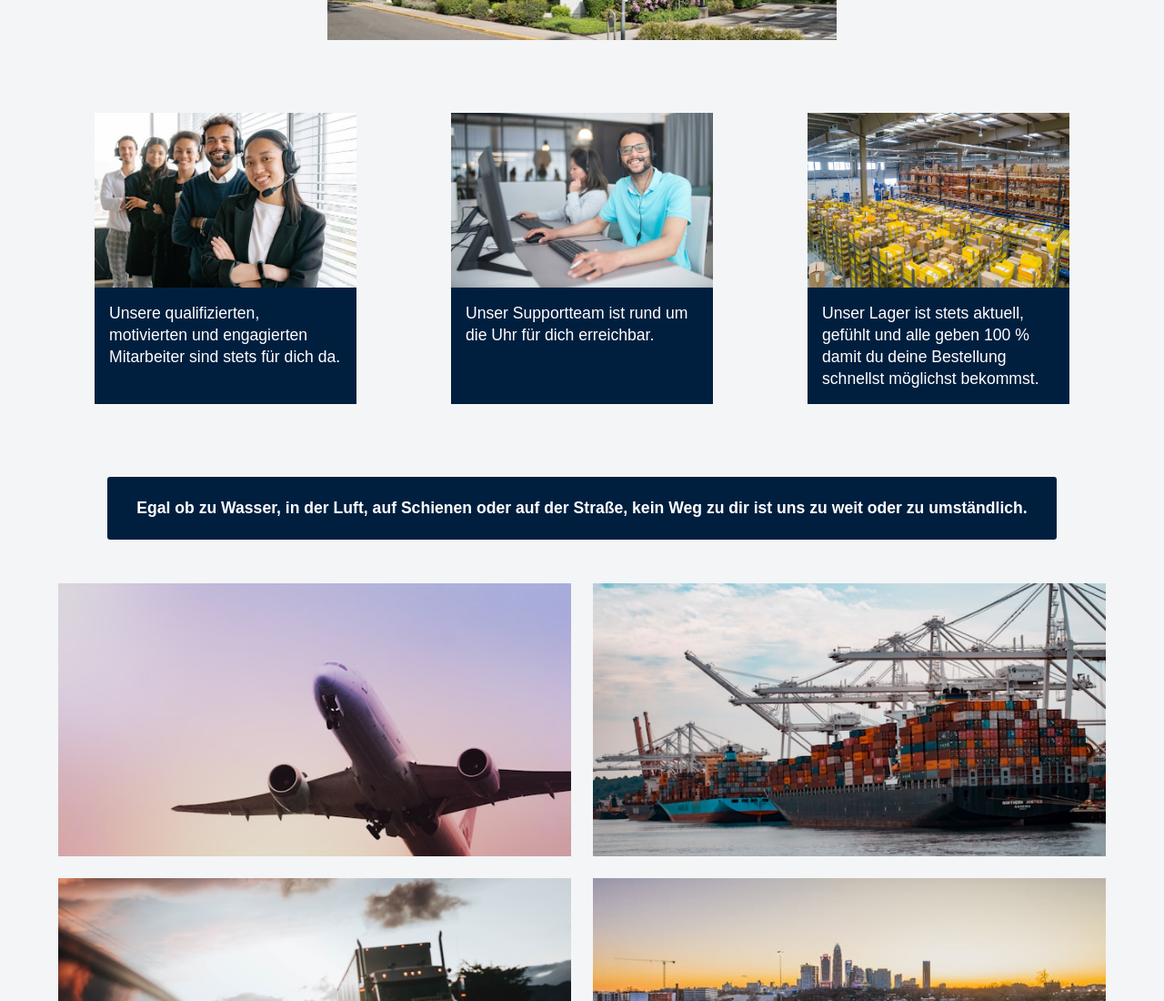
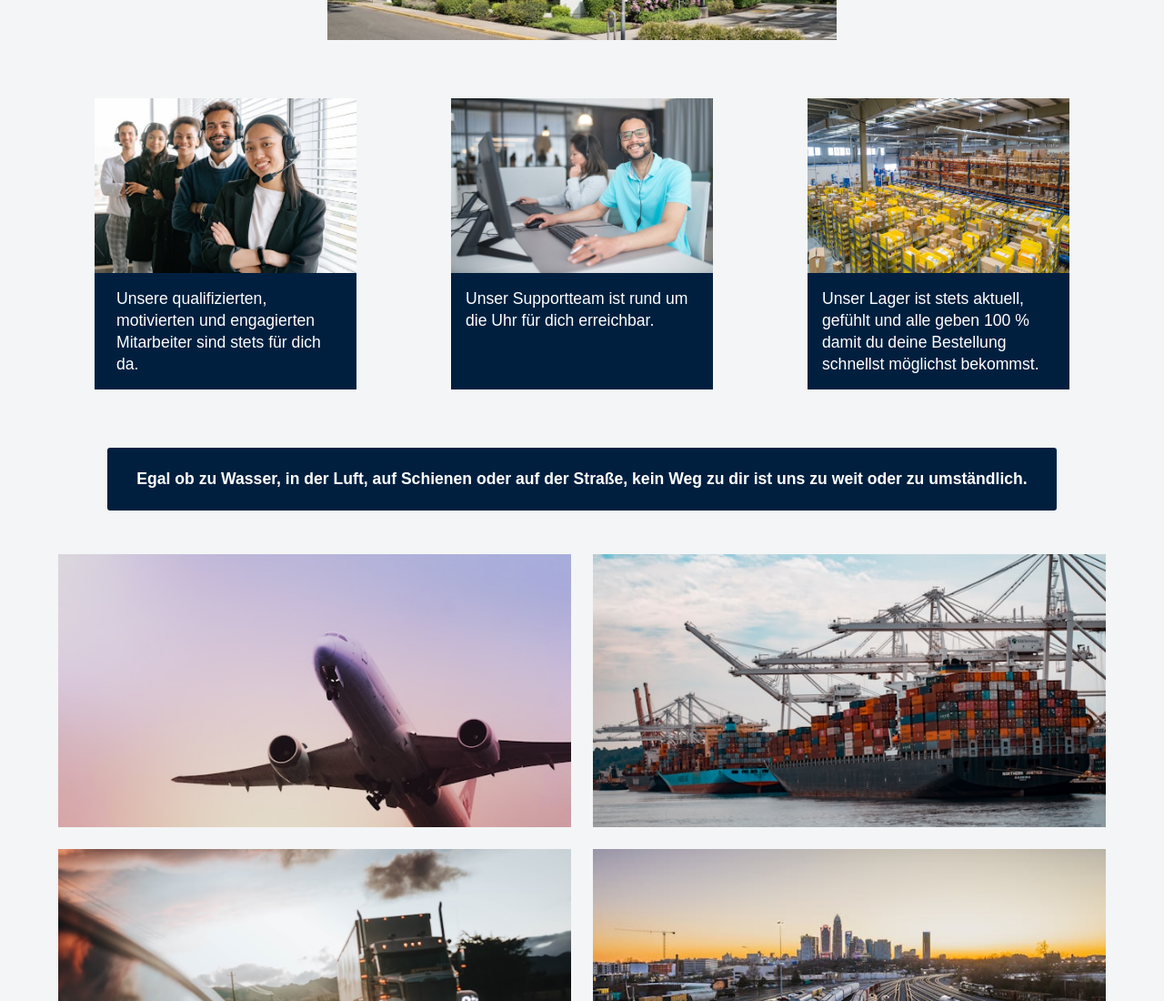
Before and after one commit to r-s-94/Online-Shop, a React (Vite) app: page /Online-Shop/aboutUs in a window 1280 px wide. Shown: the part 1228-2328 px from the top of the page at 91% size. Built offline with nearby package versions, Linux system fonts and the light colour scheme.

Commit message:
Add gh action

```diff
--- a/src/about us/aboutUsResponsive.scss
+++ b/src/about us/aboutUsResponsive.scss
@@ -242,20 +242,23 @@ $amagon-secondery-color: #ffff00;
         justify-content: space-evenly;
         align-items: center;
         row-gap: 1.3rem;
+        height: 18rem;
 
         //
 
         &--first-description {
           width: 18rem;
+          height: 100%;
 
           .about-use-first-text {
-            padding: 1rem 1rem 2.5rem 1rem;
+            padding: auto 1rem auto 1rem;
             font-size: 1.1rem;
           }
         }
 
         &--second-description {
           width: 18rem;
+          height: 100%;
 
           .about-use-second-text {
             padding: 1rem 1rem 4rem 1rem;
@@ -267,6 +270,7 @@ $amagon-secondery-color: #ffff00;
 
         &--third-description {
           width: 18rem;
+          height: 100%;
 
           .about-use-third-text {
             padding: 1rem;
```
